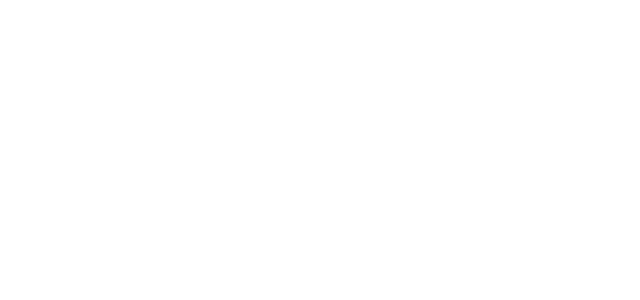
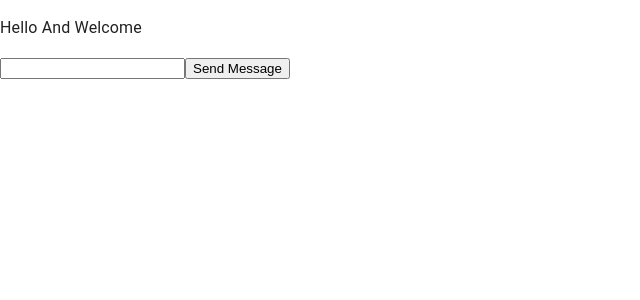
Before and after one commit to DorineH/projetFilsRougeG4_front, a React (Create React App) app: page /chat in a window 1280 px wide. Before the commit this address had no page. Shown: the top 300 px of the page, without its empty margins (0-640 px from the left). Built offline with nearby package versions, Linux system fonts and the light colour scheme; no server answers.

Commit message:
chore: Add ChatComponent for real-time messaging functionality

```diff
--- a/package.json
+++ b/package.json
@@ -21,7 +21,8 @@
     "bcryptjs": "^2.4.3",
     "react": "^18.3.1",
     "react-dom": "^18.3.1",
-    "react-router-dom": "^6.23.1"
+    "react-router-dom": "^6.23.1",
+    "socket.io-client": "^4.7.5"
   },
   "devDependencies": {
     "react-scripts": "^5.0.1"
--- a/src/App.js
+++ b/src/App.js
@@ -9,20 +9,22 @@
 import ProfilPage from './page/ProfilPage';
 import { AuthProvider } from './AuthContext';
 import ScorePage from './page/ScorePage';
+import Chat from './components/ChatComponent';
 
 function App() {
     return (
         <ThemeProvider theme={theme}>
             <CssBaseline />
-            <GlobalStyles styles={{ body: { backgroundColor: theme.palette.background.default,  margin: 0, padding: 0, minHeight: '100vh' } }} />
-                    <Routes>
-                        <Route path='/home' element={<HomePage/>} />
-                        <Route path='/games' element={<GamesPage/>} />
-                        <Route path='/login' element={<LoginPage/>} />
-                        <Route path='/signup' element={<SignupPage/>} />
-                        <Route path='/profil' element={<ProfilPage/>} />
-                        <Route path='/score' element={<ScorePage/>} />
-                    </Routes>
+            <GlobalStyles styles={{ body: { backgroundColor: theme.palette.background.default, margin: 0, padding: 0, minHeight: '100vh' } }} />
+            <Routes>
+                <Route path='/home' element={<HomePage />} />
+                <Route path='/games' element={<GamesPage />} />
+                <Route path='/login' element={<LoginPage />} />
+                <Route path='/signup' element={<SignupPage />} />
+                <Route path='/profil' element={<ProfilPage />} />
+                <Route path='/score' element={<ScorePage />} />
+                <Route path='/chat' element={<Chat />} />
+            </Routes>
 
         </ThemeProvider>
 
--- /dev/null
+++ b/src/components/ChatComponent.js
@@ -0,0 +1,53 @@
+import React, { useState, useEffect } from "react";
+import io from "socket.io-client";
+
+let endPoint = "http://localhost:5000";
+let socket = io.connect(`${endPoint}`);
+
+const Chat = () => {
+    const [messages, setMessages] = useState(["Hello And Welcome"]);
+    const [message, setMessage] = useState("");
+
+    useEffect(() => {
+        getMessages();
+    }, [messages.length]);
+
+    const getMessages = () => {
+        socket.on("message", msg => {
+            //   let allMessages = messages;
+            //   allMessages.push(msg);
+            //   setMessages(allMessages);
+            setMessages([...messages, msg]);
+        });
+    };
+
+    // On Change
+    const onChange = e => {
+        setMessage(e.target.value);
+    };
+
+    // On Click
+    const onClick = () => {
+        if (message !== "") {
+            socket.emit("message", message);
+            setMessage("");
+        } else {
+            alert("Please Add A Message");
+        }
+    };
+
+    return (
+        <div>
+            {messages.length > 0 &&
+                messages.map(msg => (
+                    <div>
+                        <p>{msg}</p>
+                    </div>
+                ))}
+            <input value={message} name="message" onChange={e => onChange(e)} />
+            <button onClick={() => onClick()}>Send Message</button>
+        </div>
+    );
+};
+
+export default Chat;
```
Also changed, not shown: 1 other file (tests, documents, lock files or other folders).
